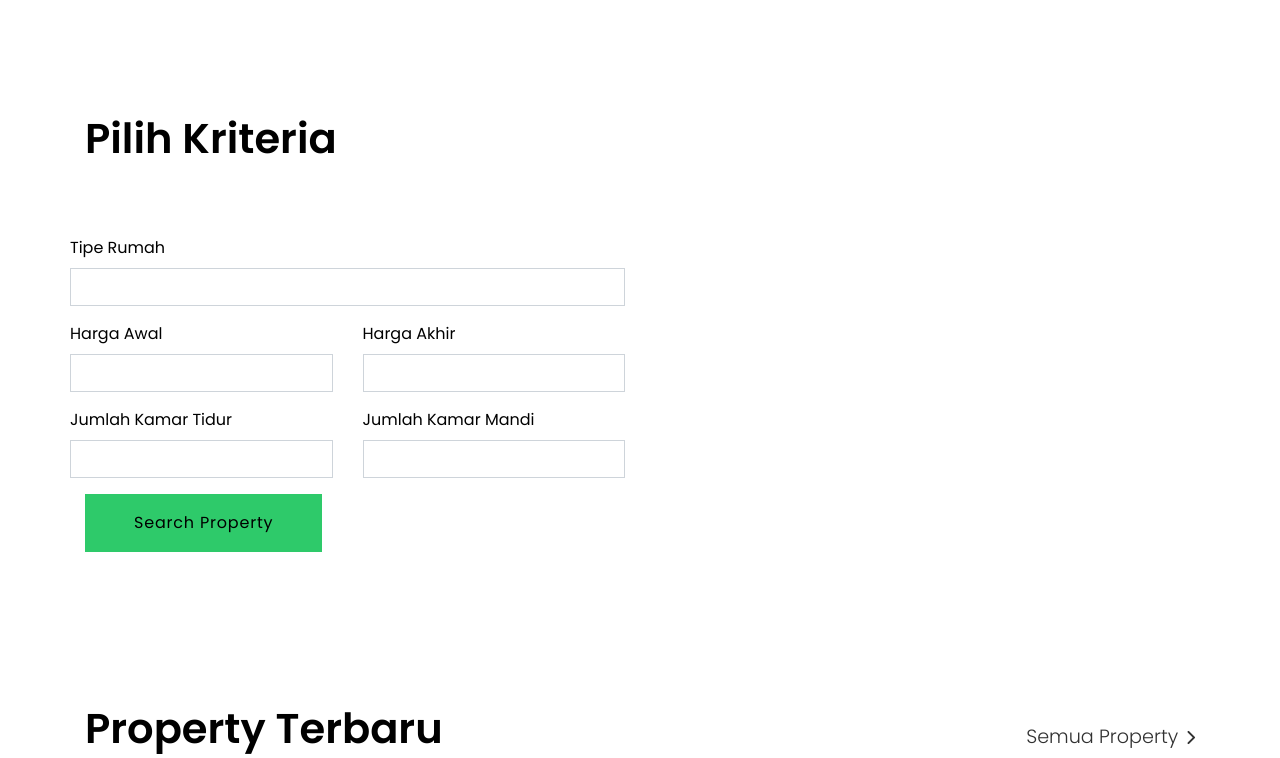
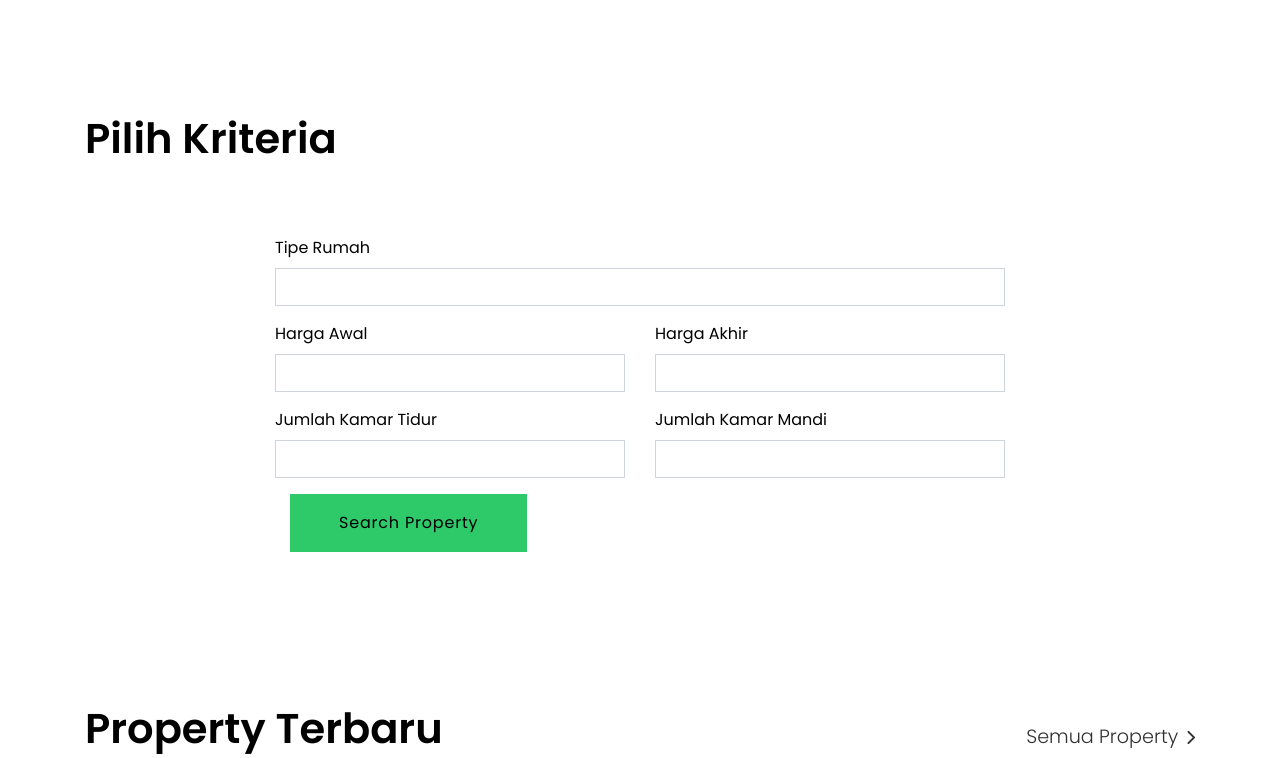
Before and after one commit to azkaChaniago/dss_property, a Django app: page / in a window 1280 px wide. Shown: the part 814-1572 px from the top of the page. Run offline with Django 3.2, Linux system fonts and the light colour scheme; the visitor is signed in with stand-in values (Sample User, id 1); data that the repository does not hold is empty; some libraries are stand-ins or nearby versions.

Commit message:
update form and create detail estate

```diff
--- a/property/templates/home.html
+++ b/property/templates/home.html
@@ -54,10 +54,10 @@
       </div>
     </div>
     <div class="row">
-      <form class="form-a" method="POST" action="{% url 'home' %}">
+      <form class="form-a col-8 offset-2" method="POST" action="{% url 'home' %}">
         {% csrf_token %}
         <div class="row">
-          <div class="col-6">
+          <div class="col-12">
             <div class="form-group">
               <label for="{% render_field estate_forms.lot_type.id_for_label %}">
                 {% render_field estate_forms.lot_type.label %}
@@ -67,7 +67,7 @@
           </div>
         </div>
         <div class="row">
-          <div class="col-3">
+          <div class="col-6">
             <div class="form-group">
               <label for="{% render_field estate_forms.start_price.id_for_label %}">
                 {% render_field estate_forms.start_price.label %}
@@ -75,7 +75,7 @@
               {% render_field estate_forms.start_price class+='form-control' %}
             </div>
           </div>
-          <div class="col-3">
+          <div class="col-6">
             <div class="form-group">
               <label for="{% render_field estate_forms.end_price.id_for_label %}">
                 {% render_field estate_forms.end_price.label %}
@@ -83,23 +83,9 @@
               {% render_field estate_forms.end_price class+='form-control' %}
             </div>
           </div>
-          <div class="col-3">
-            <div class="form-group">
-              <label for="{% render_field estate_forms.lot_length.id_for_label %}">
-                {% render_field estate_forms.lot_length.label %}
-              </label>
-              {% render_field estate_forms.lot_length class+='form-control' %}
-            </div>
-          </div>
-          <div class="col-3">
-            <div class="form-group">
-              <label for="{% render_field estate_forms.lot_width.id_for_label %}">
-                {% render_field estate_forms.lot_width.label %}
-              </label>
-              {% render_field estate_forms.lot_width class+='form-control' %}
-            </div>
-          </div>
-          <div class="col-3">
+        </div>
+        <div class="row">
+          <div class="col-6">
             <div class="form-group">
               <label for="{% render_field estate_forms.bedroom.id_for_label %}">
                 {% render_field estate_forms.bedroom.label %}
@@ -107,7 +93,7 @@
               {% render_field estate_forms.bedroom class+='form-control' %}
             </div>
           </div>
-          <div class="col-3">
+          <div class="col-6">
             <div class="form-group">
               <label for="{% render_field estate_forms.bathroom.id_for_label %}">
                 {% render_field estate_forms.bathroom.label %}
@@ -144,7 +130,7 @@
                 <div class="price-box d-flex">
                   <span class="price-a">beli | IDR {{ res.price }}</span>
                 </div>
-                <a href="#" class="link-a"
+                <a href="{% url 'estate_detail' res.id %}" class="link-a"
                   >Click here to view
                   <span class="ion-ios-arrow-forward"></span>
                 </a>
@@ -160,15 +146,11 @@
                   </li>
                   <li>
                     <h4 class="card-info-title">Beds</h4>
-                    <span>2</span>
+                    <span>{{ res.bedroom }}</span>
                   </li>
                   <li>
                     <h4 class="card-info-title">Baths</h4>
-                    <span>4</span>
-                  </li>
-                  <li>
-                    <h4 class="card-info-title">Garages</h4>
-                    <span>1</span>
+                    <span>{{ res.bathroom }}</span>
                   </li>
                 </ul>
               </div>
--- a/property/urls.py
+++ b/property/urls.py
@@ -8,4 +8,5 @@ urlpatterns = [
     path('logout/', logout_client, name="logout_client"),
     path('register/', register_client, name="register_client"),
     path('', home, name="home"),
+    path('estate_detail/<int:pk>/', estate_detail, name="estate_detail"),
 ] + static(settings.MEDIA_URL, document_root=settings.MEDIA_ROOT)
--- a/property/views.py
+++ b/property/views.py
@@ -2,7 +2,7 @@ import logging
 from .forms import LoginForm, CustomerForm, EstateSearchForm
 from .models import Estate, EstateDetails, EstateGallery
 from django.contrib.auth import authenticate, logout, login
-from django.shortcuts import render, redirect, reverse
+from django.shortcuts import render, redirect, reverse, get_object_or_404
 
 logger = logging.getLogger(__name__)
 logger.setLevel(logging.DEBUG)
@@ -136,3 +136,42 @@ def register_client(request):
         context["form_customer"] = CustomerForm()
 
     return render(request, templates, context)
+
+
+def estate_detail(request, pk):
+    """
+    docstring
+    """
+    estate = get_object_or_404(Estate, pk=pk)
+
+    logger.info(f"{request.user} mencoba masuk")
+    templates = "estate/estate_detail.html"
+    context = {
+        "title": "Detail Rumah",
+        "menu": "estate_detail_menu",
+        "estate": estate,
+        # "estate_forms": EstateSearchForm()
+    }
+
+    # if request.POST:
+    #     form = EstateSearchForm(request.POST)
+    #     filters = {}
+    #     if form.is_valid():
+    #         lot_type = form.cleaned_data.get("lot_type")
+    #         if lot_type:
+    #             filters.update({ "lot_type__iexact": lot_type })
+    #         bedroom = form.cleaned_data.get("bedroom")
+    #         if bedroom:
+    #             filters.update({ "bedroom": bedroom })
+    #         bathroom = form.cleaned_data.get("bathroom")
+    #         if bathroom:
+    #             filters.update({ "bathroom": bathroom })
+    #         start_price = form.cleaned_data.get("start_price")
+    #         end_price = form.cleaned_data.get("end_price")
+    #         if start_price and end_price:
+    #             filters.update({"price__range": (start_price, end_price) })
+
+    #         estate = Estate.objects.filter(**filters)
+    #         context["query_results"] = estate
+
+    return render(request, templates, context)
```
Also changed, not shown: property/templates/estate/estate_detail.html (added, +21 -0 lines).
